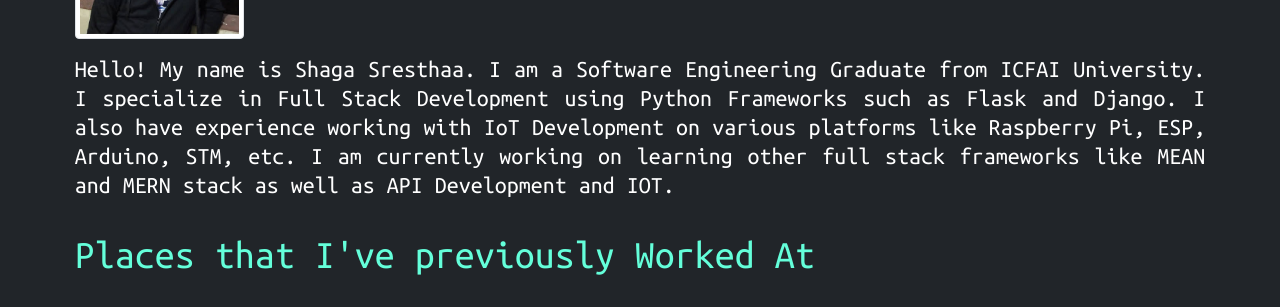
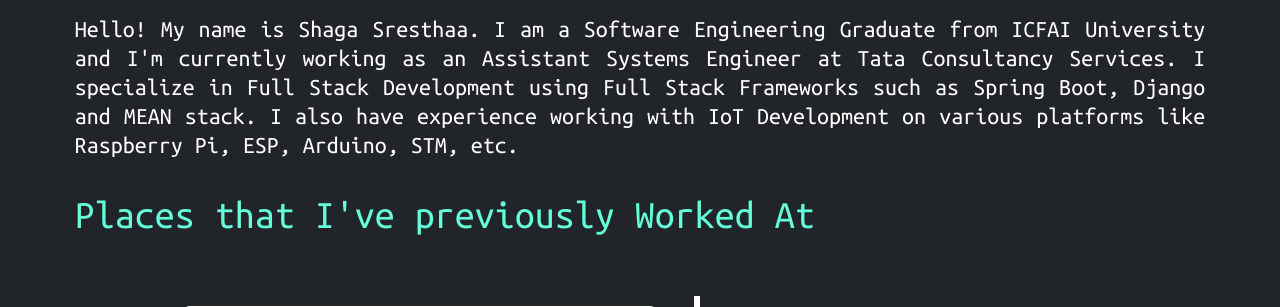
Before and after one commit to Shagasresthaa/portfoliosite, a Django app: page /aboutme in a window 1280 px wide. Shown: the part 289-596 px from the top of the page. Run offline with Django 3.2, Linux system fonts and the light colour scheme; parts of the project's set-up code (start-up, migrations or seed data) failed here and were passed over; some libraries are stand-ins or nearby versions.

Commit message:
Updating some descriptions and images

```diff
--- a/home/templates/home/about.html
+++ b/home/templates/home/about.html
@@ -15,11 +15,11 @@
 
   <div id="mnd" class="container-fluid introsect bg-dark">
     <div class="cntblk container-fluid">
-      <img class="prp img-thumbnail" src="{% static '/home/propic.jpg' %}" alt="">
-      <p class="cont1 h4">Hello! My name is Shaga Sresthaa. I am a Software Engineering Graduate from ICFAI University. I
-        specialize in Full Stack Development using Python Frameworks such as Flask and Django. I also have experience working
-         with IoT Development on various platforms like Raspberry Pi, ESP, Arduino, STM, etc. I am currently working on learning
-          other full stack frameworks like MEAN and MERN stack as well as API Development and IOT.
+      <img class="prp img-thumbnail" src="https://site-media-storage-django-server017.s3.ap-south-1.amazonaws.com/propic.jpg" alt="">
+      <p class="cont1 h4">Hello! My name is Shaga Sresthaa. I am a Software Engineering Graduate from ICFAI University and I'm currently
+        working as an Assistant Systems Engineer at Tata Consultancy Services. I
+        specialize in Full Stack Development using Full Stack Frameworks such as Spring Boot, Django and MEAN stack.
+        I also have experience working with IoT Development on various platforms like Raspberry Pi, ESP, Arduino, STM, etc.
       </p>
 
       <br>
```
Also changed, not shown: home/templates/home/propic.jpg (deleted).
